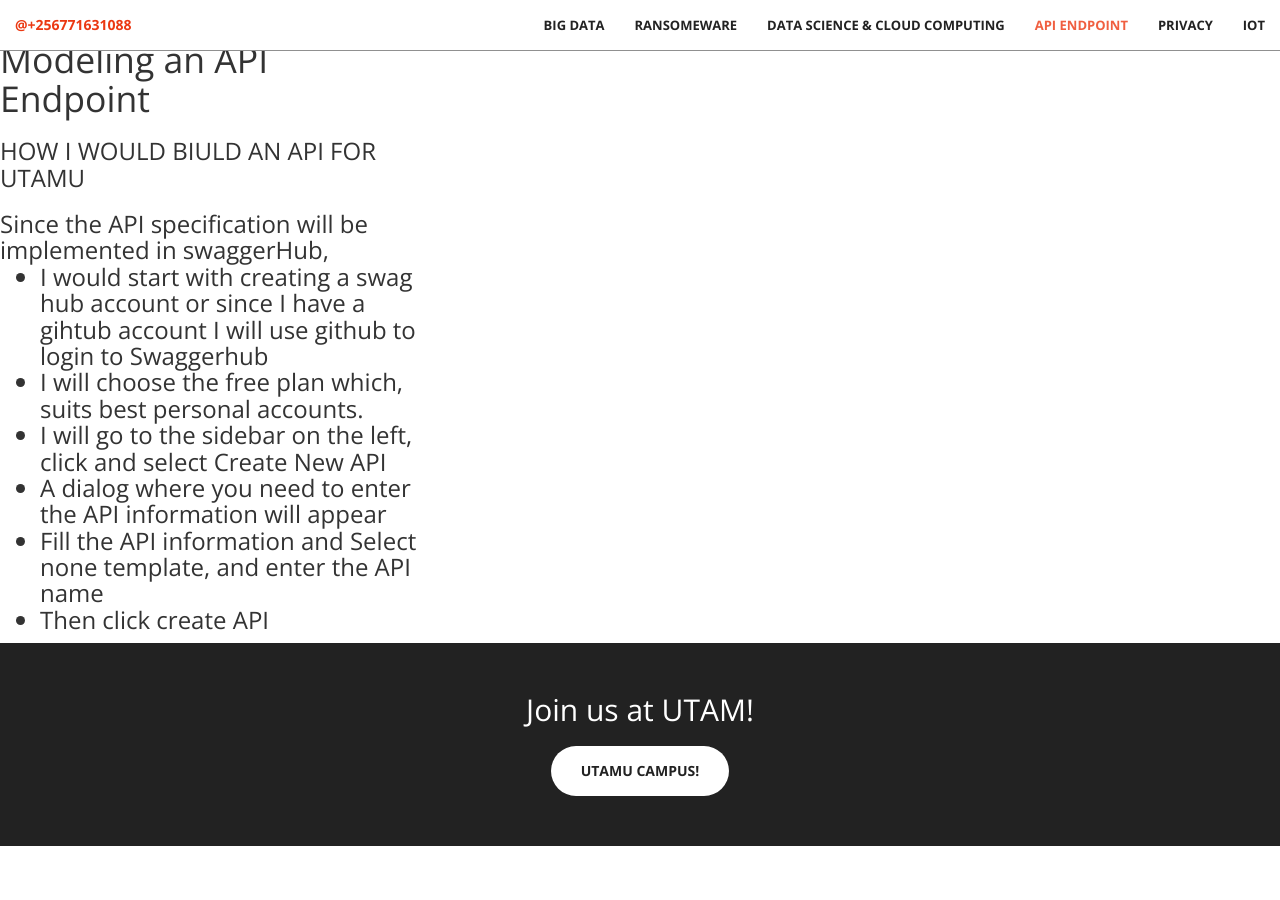
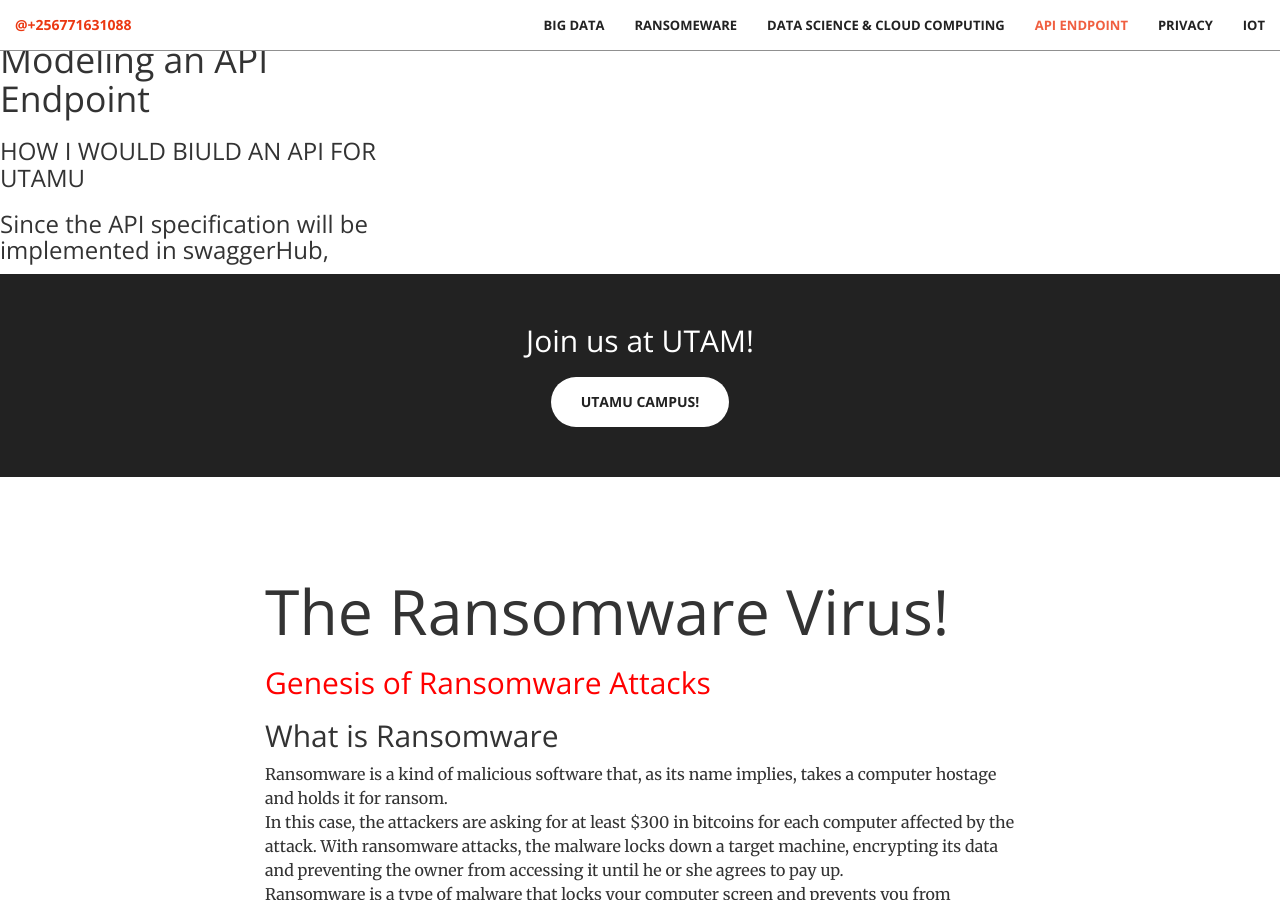
Before and after one commit to deromatic/deromatic.github.io, a Jekyll site: the page built from index.html, in a window 1280 px wide and 900 px high, scrolled down 5353 px. Built offline with Jekyll 4.4.1, drawn with Linux system fonts in a browser that asks for light colours.

Commit message:
Update portfolio.html

```diff
--- a/_includes/portfolio.html
+++ b/_includes/portfolio.html
@@ -7,13 +7,6 @@
 
                <h3> HOW I WOULD BIULD AN API FOR UTAMU<h3>
 Since the API specification will be implemented in swaggerHub,
- <ul><li>I would start with creating a swag hub account or since I have a gihtub account I will use github to login to Swaggerhub
-<li>I will choose the free plan which, suits best personal accounts.
-<li>I will go to the sidebar on the left, click  and select Create New API
-<li>A  dialog where you need to enter the API information will appear
-<li>Fill the API information and Select none template, and enter the API name
-<li>Then click create API
-</ul>
 
             </div>
         </div>
```
